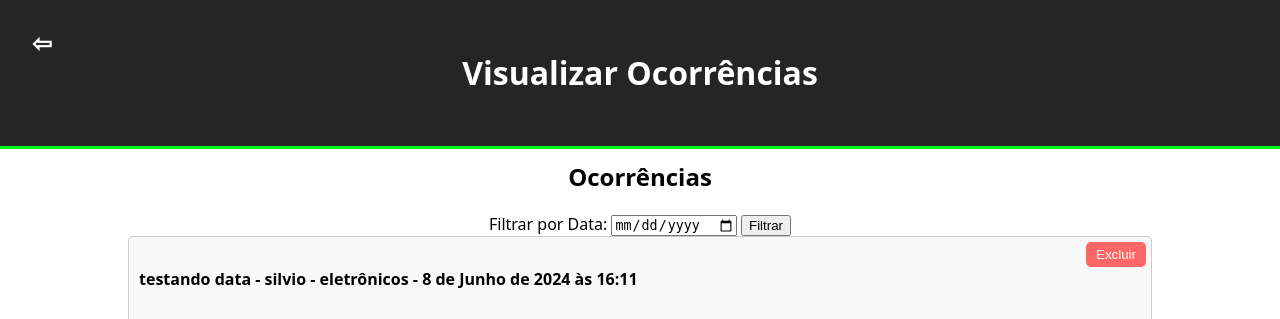
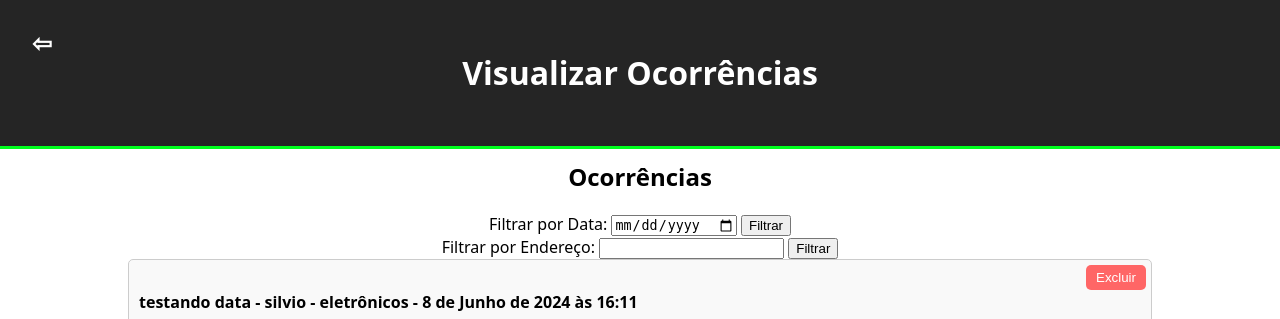
Before and after one commit to lfelipesbs/projetos_G8, a Django app: page /vizualizar_ocorrencia/ in a window 1280 px wide. Shown: the top 319 px of the page. Run offline with Django 5.2, Linux system fonts and the light colour scheme; data comes from the database, SQL or seed files in the repository.

Commit message:
filtrar por endereço funcionando

```diff
--- a/ecopay1/webapp/templates/vizualizar_ocorrencia.html
+++ b/ecopay1/webapp/templates/vizualizar_ocorrencia.html
@@ -188,6 +188,12 @@
             <input type="date" id="data_filtro" name="data_filtro">
             <input type="submit" value="Filtrar">
         </form>
+        <form method="GET" action="">
+            <label for="endereco_filtro">Filtrar por Endereço:</label>
+            <input type="text" id="endereco_filtro" name="endereco_filtro">
+            <input type="submit" value="Filtrar">
+        </form>
+
         {% if ocorrencias %}
             {% for ocorrencia in ocorrencias %}
             <div class="ocorrencia">
--- a/ecopay1/webapp/templates/vizualizar_ocorrencia_user.html
+++ b/ecopay1/webapp/templates/vizualizar_ocorrencia_user.html
@@ -178,6 +178,11 @@
             <input type="date" id="data_filtro" name="data_filtro">
             <input type="submit" value="Filtrar">
         </form>
+        <form method="GET" action="">
+            <label for="endereco_filtro">Filtrar por Endereço:</label>
+            <input type="text" id="endereco_filtro" name="endereco_filtro">
+            <input type="submit" value="Filtrar">
+        </form>
         {% if ocorrencias %}
             {% for ocorrencia in ocorrencias %}
             <div class="ocorrencia">
--- a/ecopay1/webapp/views.py
+++ b/ecopay1/webapp/views.py
@@ -19,6 +19,14 @@ def cadastro(request):
     return render(request, 'front/cadastro.html')
 
 def vizualizar_ocorrencia(request):
+    endereco_filtro = request.GET.get('endereco_filtro')
+    if endereco_filtro:
+        # Filtrar as ocorrências com base no endereço fornecido
+        ocorrencias = Ocorrencia.objects.filter(endereco__icontains=endereco_filtro)
+        return render(request, 'vizualizar_ocorrencia.html', {'ocorrencias': ocorrencias})
+    else:
+        ocorrencias = Ocorrencia.objects.all()
+
     data_filtro = request.GET.get('data_filtro')
     if data_filtro:
         data_filtro = datetime.strptime(data_filtro, '%Y-%m-%d').date()
@@ -29,6 +37,14 @@ def vizualizar_ocorrencia(request):
     return render(request, 'vizualizar_ocorrencia.html', {'ocorrencias': ocorrencias})
 
 def vizualizar_ocorrencia_user(request):
+    endereco_filtro = request.GET.get('endereco_filtro')
+    if endereco_filtro:
+        # Filtrar as ocorrências com base no endereço fornecido
+        ocorrencias = Ocorrencia.objects.filter(endereco__icontains=endereco_filtro)
+        return render(request, 'vizualizar_ocorrencia.html', {'ocorrencias': ocorrencias})
+    else:
+        ocorrencias = Ocorrencia.objects.all()
+
     data_filtro = request.GET.get('data_filtro')
     if data_filtro:
         data_filtro = datetime.strptime(data_filtro, '%Y-%m-%d').date()
```
